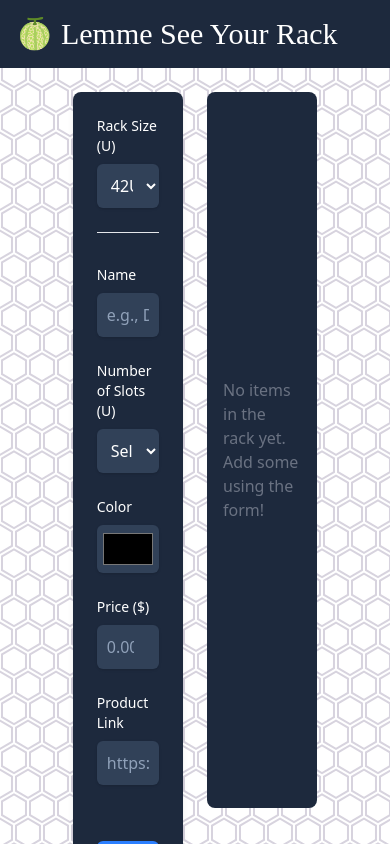
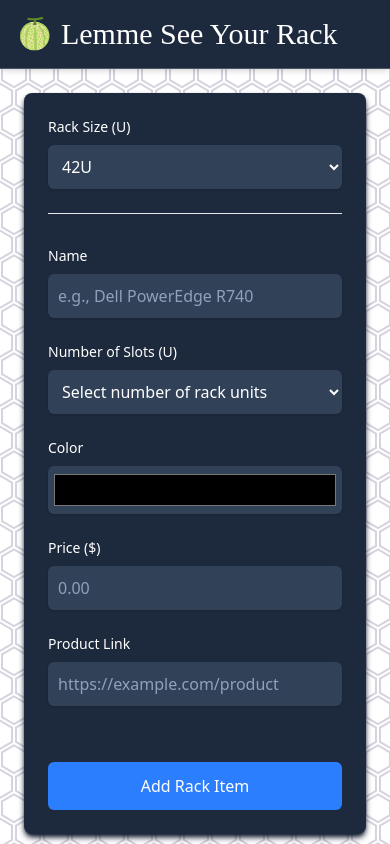
Before and after one commit to corbin-mcguire/lemme-see-your-rack, a React (Vite) app: page / in a window 390 px wide. Shown: the top 844 px of the page. Built offline with nearby package versions, Linux system fonts and the light colour scheme; a web font is replaced by a local one.

Commit message:
responsive styling

```diff
--- a/src/App.jsx
+++ b/src/App.jsx
@@ -7,8 +7,8 @@ function App() {
   return (
     <div className="min-h-screen lsyr-container">
       <Header />
-      <div className="w-3/4 mx-auto">
-        <div className="grid grid-cols-2 gap-6 p-6">
+      <div className="mx-auto w-full 2xl:w-3/4">
+        <div className="grid grid-cols-1 gap-6 p-6 lg:grid-cols-2">
           <RackForm />
           <RackView />
         </div>
--- a/src/components/Header.jsx
+++ b/src/components/Header.jsx
@@ -2,7 +2,7 @@ import "./header.css";
 
 export default function Header() {
   return (
-    <header className="bg-slate-800 p-4">
+    <header className="bg-slate-800 p-4 sticky top-0 z-10 shadow-md border-b border-gray-600">
       <h1 className="text-3xl font-bold text-white">🍈 Lemme See Your Rack</h1>
     </header>
   );
--- a/src/components/RackForm.jsx
+++ b/src/components/RackForm.jsx
@@ -52,7 +52,7 @@ export default function RackForm() {
   return (
     <form
       onSubmit={handleSubmit}
-      className="sticky top-6 bg-slate-800 p-6 rounded-lg shadow-md space-y-6"
+      className="bg-slate-800 p-6 rounded-lg shadow-md space-y-6 shadow-slate-900"
     >
       <div className="mb-8 pb-6 border-b border-gray-200">
         <label
@@ -181,7 +181,7 @@ export default function RackForm() {
 
       <button
         type="submit"
-        className="mt-8 w-full bg-blue-500 text-white py-3 px-4 rounded-md hover:bg-blue-600 focus:outline-none focus:ring-2 focus:ring-blue-500 focus:ring-offset-2 transition-colors"
+        className="mt-8 w-full bg-blue-500 text-white py-3 px-4 rounded-md hover:bg-blue-600 focus:outline-none focus:ring-2 focus:ring-blue-500 focus:ring-offset-2 transition-colors hover:cursor-pointer"
       >
         Add Rack Item
       </button>
--- a/src/components/RackView.jsx
+++ b/src/components/RackView.jsx
@@ -119,7 +119,7 @@ export default function RackView() {
   const clearRack = useRackStore((state) => state.clearRack);
 
   return (
-    <div className="bg-slate-800 p-4 rounded-lg h-[calc(100vh-8rem)]">
+    <div className="bg-slate-800 p-4 rounded-lg h-[calc(100vh-8rem)] shadow-slate-900 shadow-md">
       {rack.length === 0 ? (
         <div className="flex items-center justify-center h-full text-gray-500">
           No items in the rack yet. Add some using the form!
```
